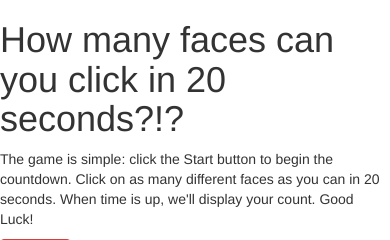
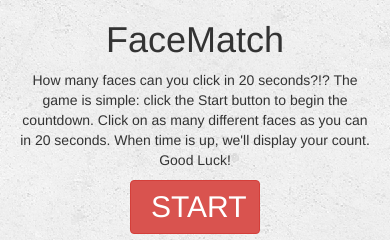
Before and after one commit to Steph-harris/jscript_game, a PHP site: page /home.html in a window 390 px wide. Shown: the top 240 px of the page. Run offline with PHP 8.4, Linux system fonts and the light colour scheme.

Commit message:
added all images and an images folder w/ the bground, styled layout of game

```diff
--- a/game.css
+++ b/game.css
@@ -1,7 +1,22 @@
+body {
+	background-image: url('images/concrete_seamless.png');
+}
+header {
+	text-align: center;
+}
+.btn {
+	display: block;
+	clear:left;
+	padding: 5px 20px;
+  margin-bottom: 10px;
+  font-size: 30px;
+}
 div {
 	display: inline-block;
+	padding-right: 1%;
+	padding-bottom: 1%;
 }
 img {
-	height: 200px;
-	width:200px;
+	height: 183px;
+	width:183px;
 }
--- a/home.html
+++ b/home.html
@@ -6,13 +6,13 @@
 	<link rel="stylesheet" type="text/css" href="game.css">
 </head>
 <body>
-  <header>
-  	<h1>How many faces can you click in 20 seconds?!?</h1>
-  	<p>The game is simple: click the Start button to begin the countdown. Click on as many different faces as you can in 20 seconds. When time is up, we'll display your count. Good Luck!</p>
+  <header class="col-xs-12 col-sm-6 col-sm-offset-3 col-md-8 col-md-offset-2">
+  	<h1>FaceMatch</h1>
+  	<p>How many faces can you click in 20 seconds?!? The game is simple: click the Start button to begin the countdown. Click on as many different faces as you can in 20 seconds. When time is up, we'll display your count. Good Luck!</p>
   </header>
-  <button class="btn btn-danger">START</button>
+  <button class="btn btn-danger col-xs-4 col-xs-offset-4 col-md-2 col-md-offset-5">START</button>
   <div class="container-fluid">
-  	<div class="row-fluid american">
+  	<div class="row-fluid col-xs-12 american">
   	  <div>
   	  	<img src="http://www.animationmagazine.net/wordpress/wp-content/uploads/amdad150.jpg"alt="..." class="img-circle">
   	  </div>
@@ -61,11 +61,11 @@
   	  </div><div>
   	  	<img src="http://img.sharetv.com/shows/characters/thumbnails/archer_2009.malory_archer.jpg"alt="..." class="img-circle">
   	  </div><div>
-  	  	<img src=""alt="..." class="img-circle">
+  	  	<img src="https://encrypted-tbn1.gstatic.com/images?q=tbn:ANd9GcSsfgW7mB2zh3UomZbh_6EiG5ryXEpFq_D9chJPH2gGJLqqJpAm-Q"alt="..." class="img-circle">
   	  </div><div>
-  	  	<img src=""alt="..." class="img-circle">
+  	  	<img src="https://encrypted-tbn0.gstatic.com/images?q=tbn:ANd9GcTsGJtXjEbIxuWWqJIpGC-nUEQ_fyb4N1evkGrNQSm1tBrUXUHRIw"alt="..." class="img-circle">
   	  </div><div>
-  	  	<img src=""alt="..." class="img-circle">
+  	  	<img src="https://encrypted-tbn2.gstatic.com/images?q=tbn:ANd9GcRwd3xIJtsNoVvkIbBqZpv6F3bMd3nWOVwJyThIu4ZhYO0401QgoQ"alt="..." class="img-circle">
   	  </div>
   	</div>
   </div>
```
Also changed, not shown: images/concrete_seamless.png (added), images/readme.txt (added), 1 other file.
